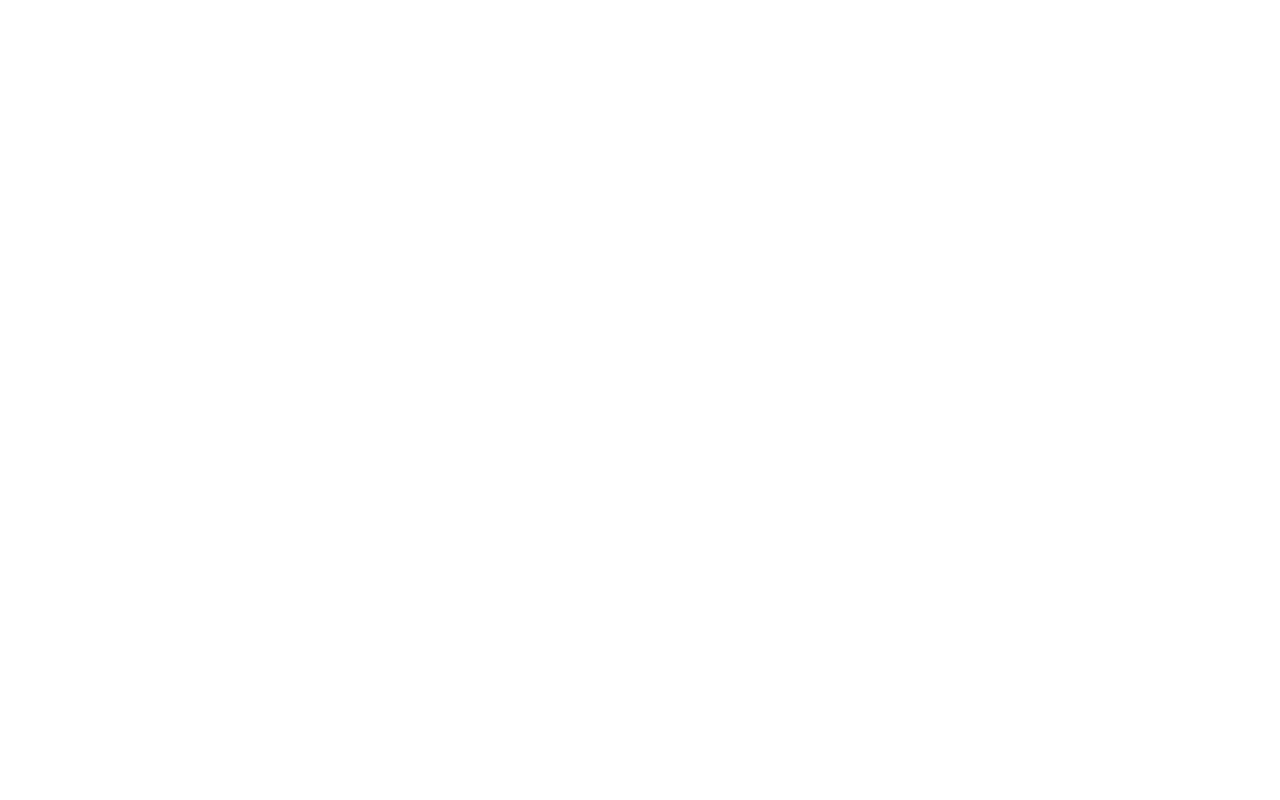
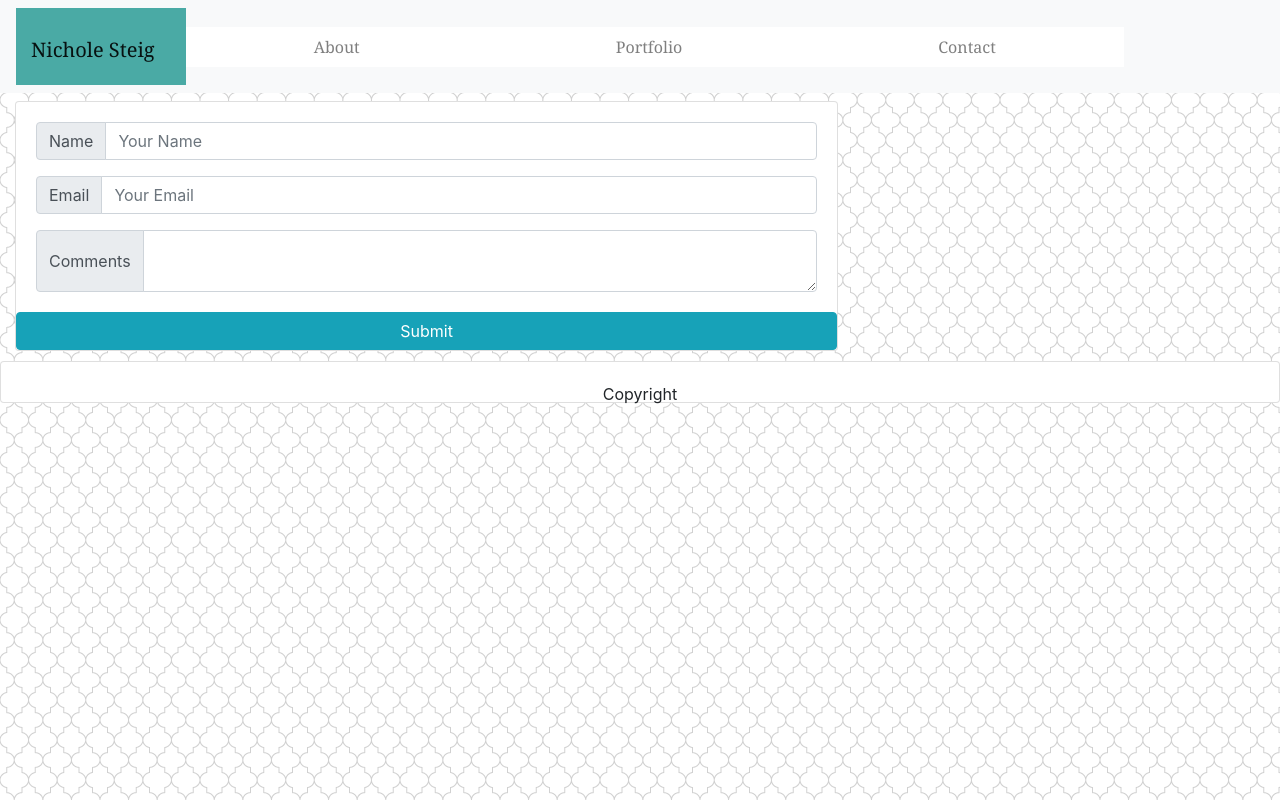
Before and after one commit to NicholeSteig/Homework-2, a plain HTML site: page contact.html in a window 1280 px wide. Drawn offline with nearby package versions, Linux system fonts and the light colour scheme.

Commit message:
Added contact form

```diff
--- a/assets/style.css
+++ b/assets/style.css
@@ -3,6 +3,26 @@
   color:  #4aaaa5;
 }
 
+.name {
+    font-family: 'Georgia', Times, 'Times New Roman', serif;
+    background-color: #4aaaa5;
+    color: #ffffff;
+    font-size: 30px;
+    padding: 15px 15px 15px 15px;
+    text-align: center;
+    display: inline-block;
+    border-bottom: 5px;
+  border-bottom-color: #666666;
+
+  }
+
+  .headbar {
+    font-family: 'Georgia', Times, 'Times New Roman', serif;
+    background-color: #ffffff;
+    padding: 0 120px 0 120px;
+    border-bottom: 5px;
+    border-bottom-color: #666666;
+  }
 html, body {
     height: 100%;
     margin: 0;
@@ -21,15 +41,16 @@ html, body {
   }
 
   .card {
-    margin: 0 auto; /* Added */
-    float: none; /* Added */
-    margin-bottom: 10px; /* Added */
+    margin: 0 auto;
+    float: none;
+    margin-bottom: 10px;
 }
 
 .body-card {
 align-content: center;
 }
 
-.links{
-    float: right;
+.footer {
+    text-align: center;
+    padding: 0 0 20px 0;
 }
--- a/contact.html
+++ b/contact.html
@@ -0,0 +1,98 @@
+<!DOCTYPE html>
+<html lang="en-us">
+<link rel="stylesheet" href="https://stackpath.bootstrapcdn.com/bootstrap/4.3.1/css/bootstrap.min.css"
+    integrity="sha384-ggOyR0iXCbMQv3Xipma34MD+dH/1fQ784/j6cY/iJTQUOhcWr7x9JvoRxT2MZw1T" crossorigin="anonymous">
+<link rel="stylesheet" type="text/css" href="assets/style.css">
+
+<!--Navbar-->
+<nav class="navbar navbar-expand-lg navbar-light bg-light">
+    <div class=name><a class="navbar-brand" href="#">Nichole Steig</a>
+        <button class="navbar-toggler" type="button" data-toggle="collapse" data-target="#navbarNav"
+            aria-controls="navbarNav" aria-expanded="false" aria-label="Toggle navigation">
+            <span class="navbar-toggler-icon"></span>
+        </button>
+    </div>
+
+    <div class="collapse navbar-collapse" id="navbarNav">
+        <ul class="navbar-nav">
+
+
+            <div class="headbar">
+                <li class="nav-item">
+                    <a class="nav-link" href="index.html">About</a>
+                </li>
+            </div>
+            <div class="headbar">
+                <li class="nav-item">
+                    <a class="nav-link" href="portfolio.html">Portfolio</a>
+                </li>
+            </div>
+            <div class="headbar">
+                <li class="nav-item">
+                    <a class="nav-link" href="contact.html">Contact</a>
+                </li>
+            </div>
+
+        </ul>
+    </div>
+
+</nav>
+<!--Body card-->
+
+<div class="body-card">
+    <div class="col-md-8">
+        <div class="card mt-2">
+            <div class="card-body">
+                <div class="input-group mb-3">
+                    <div class="input-group-prepend">
+                        <span class="input-group-text" id="basic-addon1">Name</span>
+                    </div>
+                    <input type="text" class="form-control" placeholder="Your Name" aria-label="Your Name"
+                        aria-describedby="basic-addon1">
+                </div>
+
+                <div class="input-group mb-3">
+                        <div class="input-group-prepend">
+                                <span class="input-group-text" id="basic-addon1">Email</span>
+                            </div>
+                            <input type="text" class="form-control" placeholder="Your Email" aria-label="Your Email"
+                                aria-describedby="basic-addon1">
+                </div>
+
+
+
+                <div class="input-group">
+                    <div class="input-group-prepend">
+                        <span class="input-group-text">Comments</span>
+                    </div>
+                    <textarea class="form-control" aria-label="Comments"></textarea>
+                </div>
+            </div>
+            <button type="button" class="btn btn-info">Submit</button>
+        </div>
+    </div>
+</div>
+<!--Footer-->
+
+<div class="footer">
+    <div class="card">
+        <div class="card-body">
+            <div class="wrapper">
+
+                Copyright
+
+
+            </div>
+
+        </div>
+    </div>
+</div>
+
+<!--Background-->
+
+</div class="backpicture">
+
+<body background="assets/pictures/hotel-wallpaper.png"></body>
+</div>
+
+</html>
```
Also changed, not shown: index.html (+20 -7 lines), portfolio.html (+89 -0 lines).
